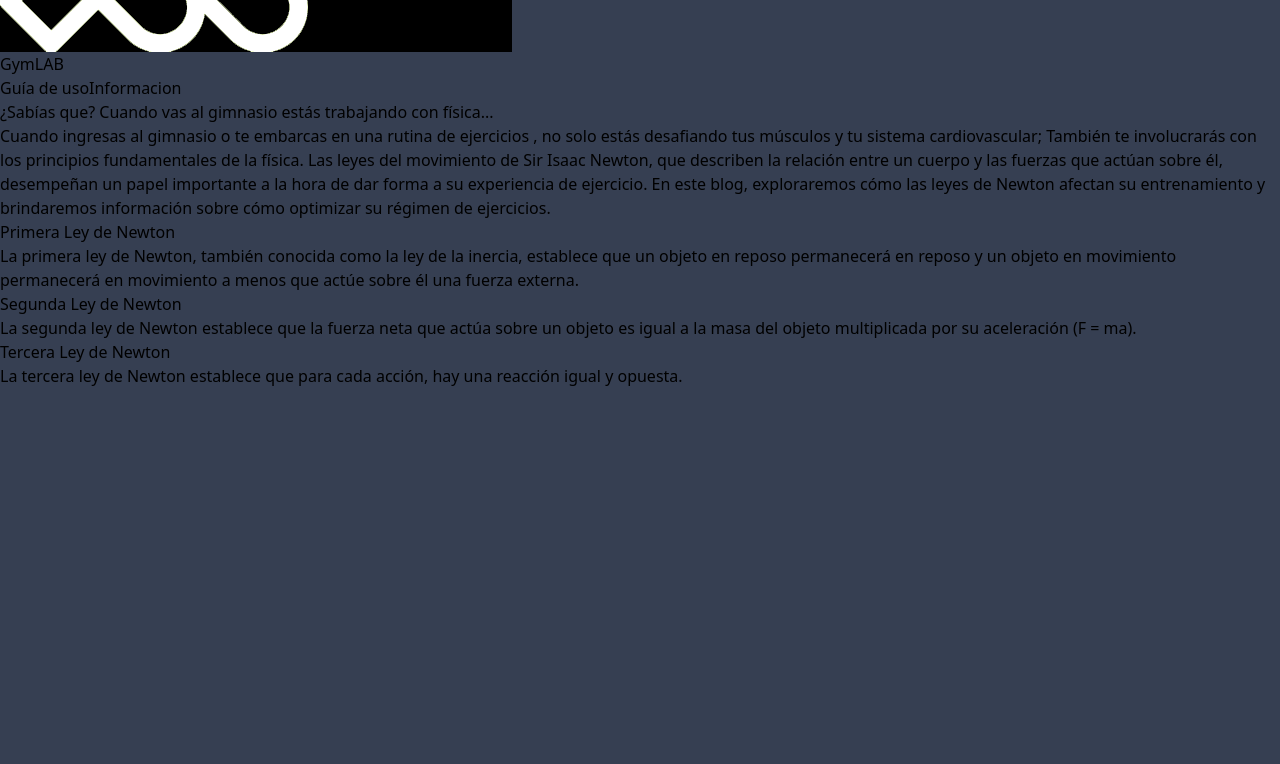
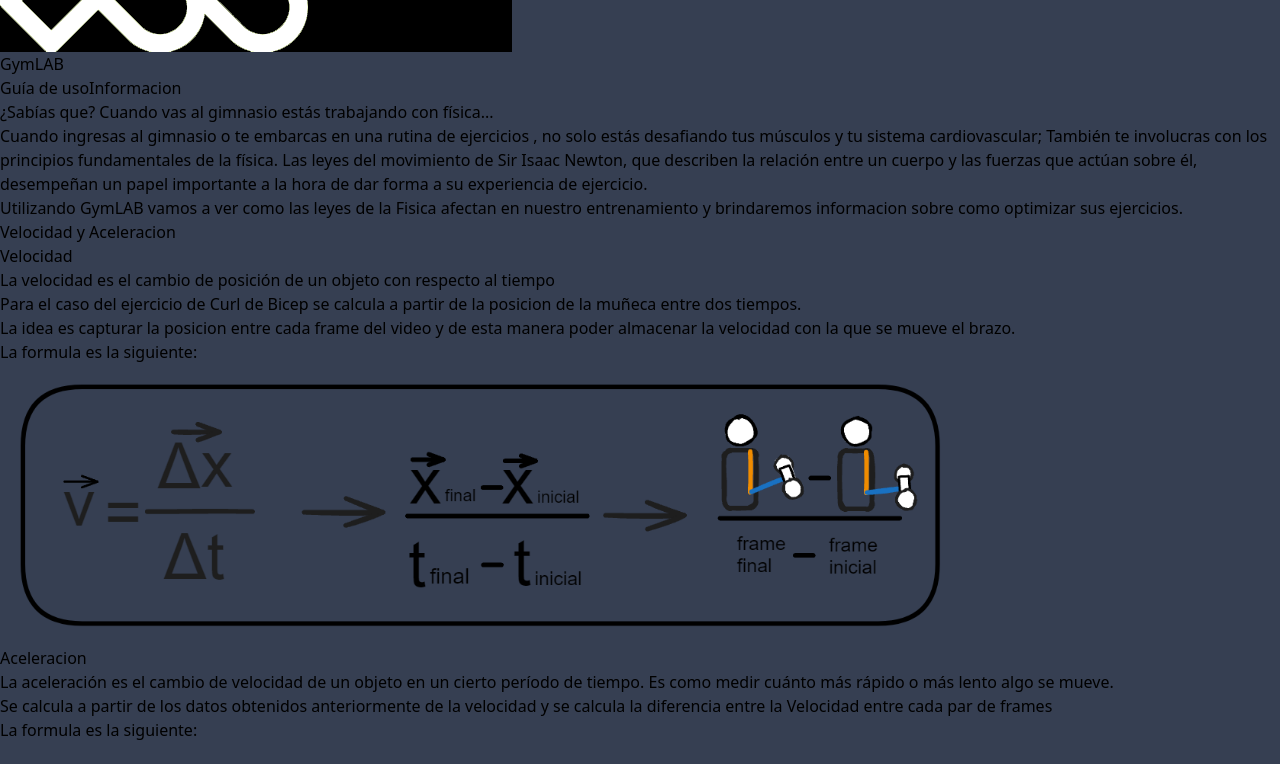
Before and after one commit to JulianAlconcher/GymLAB-Proyecto-Fisica-2024, a React (Vite) app in the folder client/: page /about in a window 1280 px wide. Shown: the part 460-1224 px from the top of the page. Before the commit the page ends 848 px from the top, so only its background shows below. Built offline with nearby package versions, Linux system fonts and the light colour scheme.

Commit message:
About Page actualizada

```diff
--- a/client/src/components/Tab/Pages/AboutPage.tsx
+++ b/client/src/components/Tab/Pages/AboutPage.tsx
@@ -6,26 +6,58 @@ const AboutPage: React.FC = () => {
         <h1 className="text-3xl text-center text-gray-800 mb-6">¿Sabías que? Cuando vas al gimnasio estás trabajando con física...</h1>
         <section className="mb-6">
           <p className="text-gray-600">
-          Cuando ingresas al gimnasio o te embarcas en una rutina de ejercicios , no solo estás desafiando tus músculos y tu sistema cardiovascular; También te involucrarás con los principios fundamentales de la física. Las leyes del movimiento de Sir Isaac Newton, que describen la relación entre un cuerpo y las fuerzas que actúan sobre él, desempeñan un papel importante a la hora de dar forma a su experiencia de ejercicio. En este blog, exploraremos cómo las leyes de Newton afectan su entrenamiento y brindaremos información sobre cómo optimizar su régimen de ejercicios.
+          Cuando ingresas al gimnasio o te embarcas en una rutina de ejercicios , no solo estás desafiando tus músculos y tu sistema cardiovascular;
+          También te involucras con los principios fundamentales de la física. Las leyes del movimiento de Sir Isaac Newton, que describen la relación
+          entre un cuerpo y las fuerzas que actúan sobre él, desempeñan un papel importante a la hora de dar forma a su experiencia de ejercicio.
+
+            </p>
+          <p className="text-gray-600">
+          Utilizando GymLAB vamos a ver como las leyes de la Fisica afectan en nuestro entrenamiento y brindaremos informacion sobre como optimizar sus ejercicios.
             </p>
         </section>
 
         <section className="mb-6">
-          <h2 className="text-2xl text-gray-700 mb-2">Primera Ley de Newton</h2>
+          <h2 className="text-2xl text-gray-700 mb-2">Velocidad y Aceleracion</h2>
+          <h2 className="text-xl text-gray-700 mb-2 font-bold">Velocidad</h2>
+          <p className="text-gray-600 font-bold ">
+          La velocidad es el cambio de posición de un objeto con respecto al tiempo
+          </p>
           <p className="text-gray-600">
-            La primera ley de Newton, también conocida como la ley de la inercia, establece que un objeto en reposo permanecerá en reposo y un objeto en movimiento permanecerá en movimiento a menos que actúe sobre él una fuerza externa.
+            Para el caso del ejercicio de Curl de Bicep se calcula a partir de la posicion de la muñeca entre dos tiempos.
           </p>
+          <p className="text-gray-600">
+            La idea es capturar la posicion entre cada frame del video y de esta manera poder almacenar la velocidad con la que se mueve el brazo.
+          </p>
+          <p className="text-gray-600">
+          La formula es la siguiente:
+          </p>
+          <img src="/Velocidad.png" alt="Velocidad" width="75%" className="h-auto"/>
+          <h2 className="text-xl text-gray-700 mb-2 font-bold">Aceleracion</h2>
+          <p className="text-gray-600 font-bold">
+           La aceleración es el cambio de velocidad de un objeto en un cierto período de tiempo.
+           Es como medir cuánto más rápido o más lento algo se mueve.
+          </p>
+          <p className="text-gray-600">
+           Se calcula a partir de los datos obtenidos anteriormente de la velocidad y se calcula la diferencia entre la Velocidad
+           entre cada par de frames
+          </p>
+          <p className="text-gray-600">
+           La formula es la siguiente:
+          </p>
+          <img src="/Aceleracion.png" alt="Velocidad" width="55%" className="h-auto"/>
+
         </section>
         <section className="mb-6">
-          <h2 className="text-2xl text-gray-700 mb-2">Segunda Ley de Newton</h2>
+          <h2 className="text-2xl text-gray-700 mb-2">Fuerza</h2>
           <p className="text-gray-600">
-            La segunda ley de Newton establece que la fuerza neta que actúa sobre un objeto es igual a la masa del objeto multiplicada por su aceleración (F = ma).
+            Explicacion sobre como y porque calculamos la fuerza...
           </p>
+
         </section>
         <section>
-          <h2 className="text-2xl text-gray-700 mb-2">Tercera Ley de Newton</h2>
+          <h2 className="text-2xl text-gray-700 mb-2">Energia</h2>
           <p className="text-gray-600">
-            La tercera ley de Newton establece que para cada acción, hay una reacción igual y opuesta.
+            Explicacion sobre como y porque calculamos la energia...
           </p>
         </section>
       </div>
```
Also changed, not shown: client/public/Aceleracion.png (added), client/public/Velocidad.png (added).
